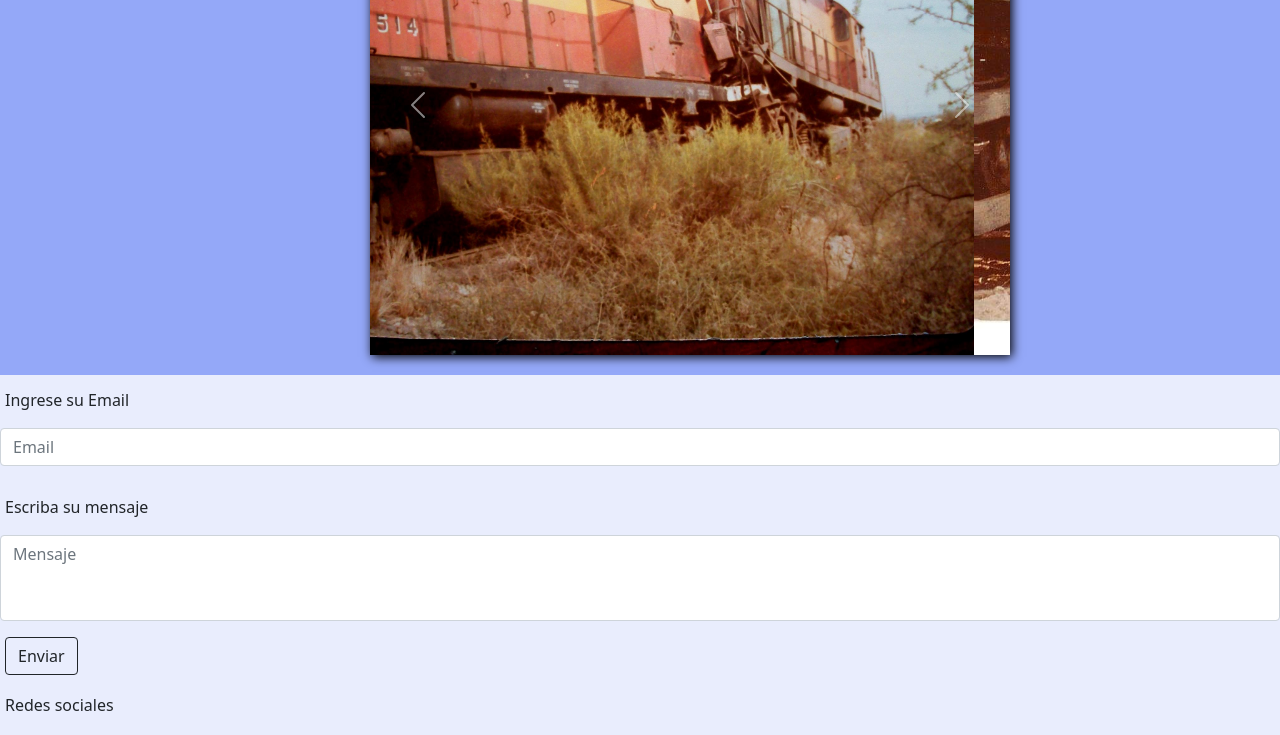
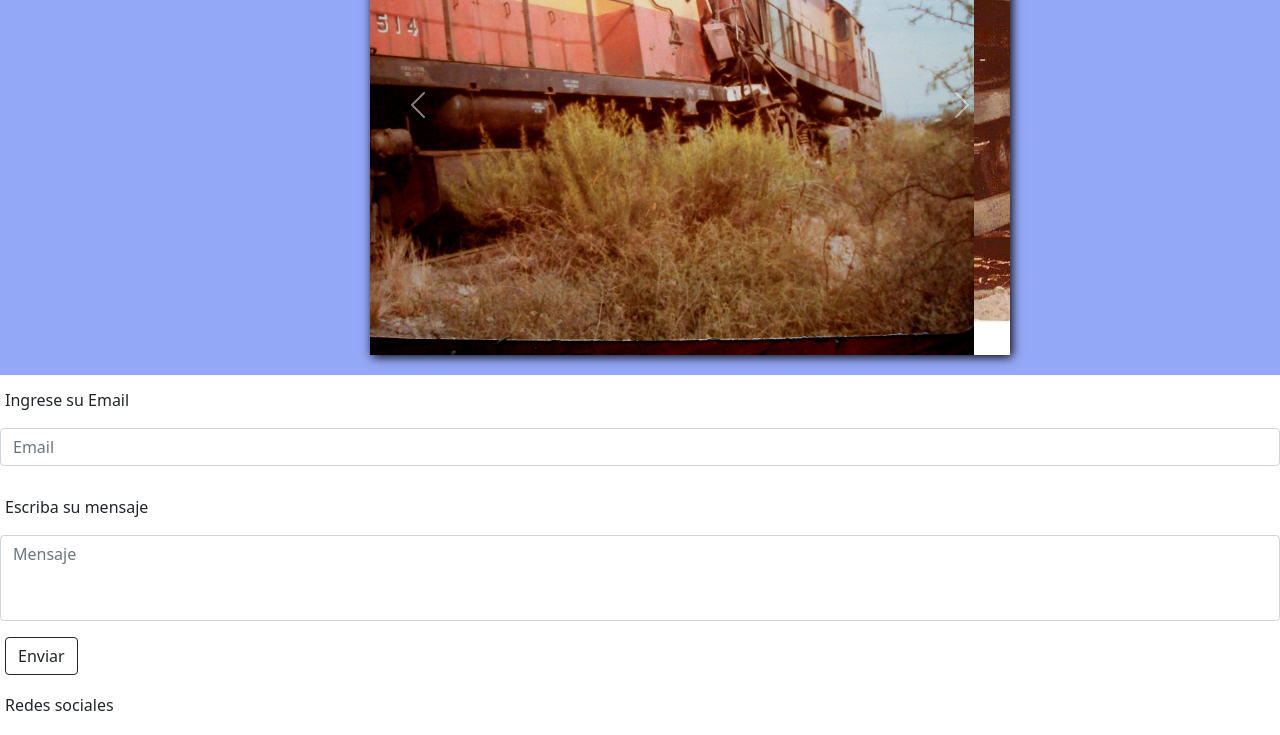
Before and after one commit to Martinegea/practica, a website: page anecdota.html in a window 1280 px wide. Shown: the part 729-1464 px from the top of the page. Drawn offline with nearby package versions, Linux system fonts and the light colour scheme.

Commit message:
agregando estilos

```diff
--- a/anecdota.html
+++ b/anecdota.html
@@ -10,7 +10,7 @@
         <script src="https://kit.fontawesome.com/13b9871270.js" crossorigin="anonymous"></script>
         <link href="https://cdn.jsdelivr.net/npm/bootstrap@5.1.3/dist/css/bootstrap.min.css" rel="stylesheet" integrity="sha384-1BmE4kWBq78iYhFldvKuhfTAU6auU8tT94WrHftjDbrCEXSU1oBoqyl2QvZ6jIW3" crossorigin="anonymous">
         <title>Sobre Rieles</title>
-        <link rel="stylesheet" type="text/css" href="style.css">
+        <link rel="stylesheet" type="text/css" href="estilo.css">
     </head>
 <body>
     <header>
```
Also changed, not shown: historia.html (+1 -1 lines), index.html (+1 -1 lines), material.html (+1 -1 lines), trenes.html (+1 -1 lines).
